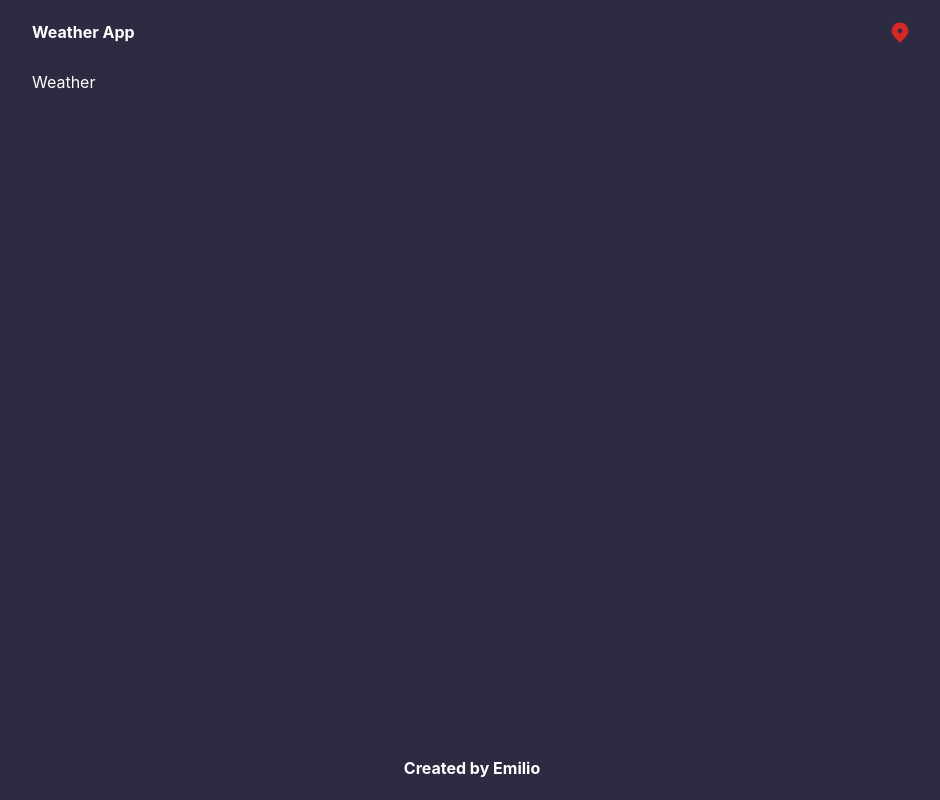
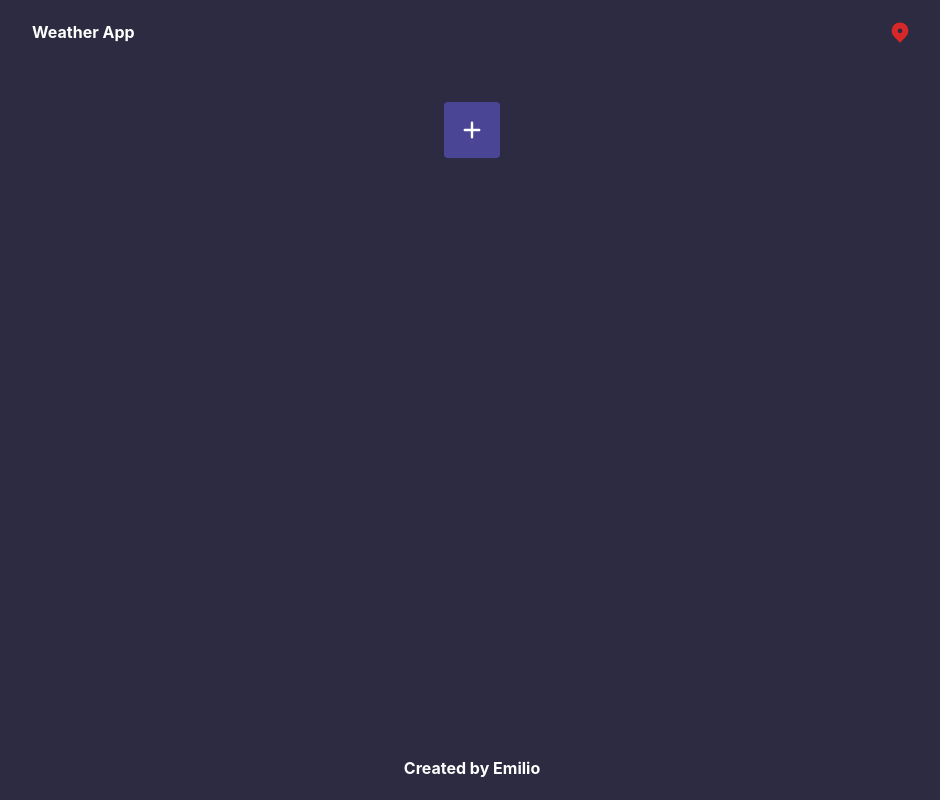
Before and after one commit to emilio-v/weather-app, a React (Create React App) app: page / in a window 1280 px wide. Shown: the whole page, without its empty margins (168-1108 px from the left). Built offline with nearby package versions, Linux system fonts and the light colour scheme.

Commit message:
create button, and weather list

```diff
--- a/src/assets/icons/index.tsx
+++ b/src/assets/icons/index.tsx
@@ -72,7 +72,7 @@ export const PlusIcon = ({
   <svg
     xmlns="http://www.w3.org/2000/svg"
     width={width}
-    height="auto"
+    height="100%"
     viewBox="0 0 20 20"
     fill={color}
     {...props}
--- /dev/null
+++ b/src/components/AddLocationButton.tsx
@@ -0,0 +1,20 @@
+import { useContext } from "react";
+import { PlusIcon } from "../assets/icons";
+import { addLocation } from "../context/actions";
+import { AppContext } from "../context/context";
+
+const AddLocationButton = () => {
+  const { dispatch } = useContext(AppContext);
+  return (
+    <div className="flex justify-center mb-32 mt-8">
+      <button
+        className="p-4 bg-oxfordBlue-300 rounded"
+        onClick={() => dispatch(addLocation(`New Location - ${Math.random()}`))}
+      >
+        <PlusIcon color="white" />
+      </button>
+    </div>
+  );
+};
+
+export default AddLocationButton;
--- a/src/components/Footer.tsx
+++ b/src/components/Footer.tsx
@@ -1,6 +1,6 @@
 const Footer = () => {
   return (
-    <footer className="max-w-[70rem] lg:max-w-[60rem] md:max-w-[50rem] sm:max-w-[40rem] px-10 mx-auto fixed w-full left-0 right-0 bottom-0">
+    <footer className="max-w-[70rem] lg:max-w-[60rem] md:max-w-[50rem] sm:max-w-[40rem] px-10 mx-auto fixed w-full left-0 right-0 bottom-0 bg-oxfordBlue-600">
       <div className="py-5 flex justify-center items-center">
         <span className="font-bold">Created by Emilio</span>
       </div>
--- a/src/components/Header.tsx
+++ b/src/components/Header.tsx
@@ -2,7 +2,7 @@ import FindMyLocation from "./FindMyLocation";
 
 const Header = () => {
   return (
-    <header className="max-w-[70rem] lg:max-w-[60rem] md:max-w-[50rem] sm:max-w-[40rem] px-10 mx-auto sticky top-0 bg-oxfordBlue">
+    <header className="max-w-[70rem] lg:max-w-[60rem] md:max-w-[50rem] sm:max-w-[40rem] px-10 mx-auto sticky top-0 bg-oxfordBlue-600">
       <div className="py-5 flex justify-between">
         <h1 className="font-bold">Weather App</h1>
         <FindMyLocation />
--- /dev/null
+++ b/src/components/WeatherItem.tsx
@@ -0,0 +1,16 @@
+type WeatherItemProps = {
+  location: string;
+};
+
+const WeatherItem = ({ location }: WeatherItemProps) => {
+  return (
+    <div className="max-w-3xl bg-oxfordBlue-300 rounded mx-auto mb-10 p-5">
+      <div className="pb-10">
+        <h1>{location}</h1>
+      </div>
+      <div className="pb-10" />
+    </div>
+  );
+};
+
+export default WeatherItem;
--- /dev/null
+++ b/src/components/WeatherList.tsx
@@ -0,0 +1,22 @@
+import { useContext, useMemo } from "react";
+import { AppContext } from "../context/context";
+import WeatherItem from "./WeatherItem";
+const WeatherList = () => {
+  const { state } = useContext(AppContext);
+
+  const items = useMemo(
+    () =>
+      state.weather.locations.map((location) => (
+        <WeatherItem key={location} location={location} />
+      )),
+    [state.weather.locations]
+  );
+
+  if (!items.length) {
+    return null;
+  }
+
+  return <div className="py-10">{items}</div>;
+};
+
+export default WeatherList;
--- a/src/pages/Weather.tsx
+++ b/src/pages/Weather.tsx
@@ -1,8 +1,12 @@
+import AddLocationButton from "../components/AddLocationButton";
+import WeatherList from "../components/WeatherList";
+
 const Weather = () => {
   return (
-    <>
-      <h1>Weather</h1>
-    </>
+    <div>
+      <WeatherList />
+      <AddLocationButton />
+    </div>
   );
 };
 
--- a/tailwind.config.js
+++ b/tailwind.config.js
@@ -4,9 +4,15 @@ module.exports = {
   theme: {
     colors: {
       white: "#fff",
-      oxfordBlue: "#2c2b41",
+      oxfordBlue: {
+        300: "#4a4695",
+        600: "#2c2b41",
+      },
       indigo: {
         600: "#4f46e5",
+      },
+      gray: {
+        300: "#eee5e9",
       },
     },
     extend: {},
```
